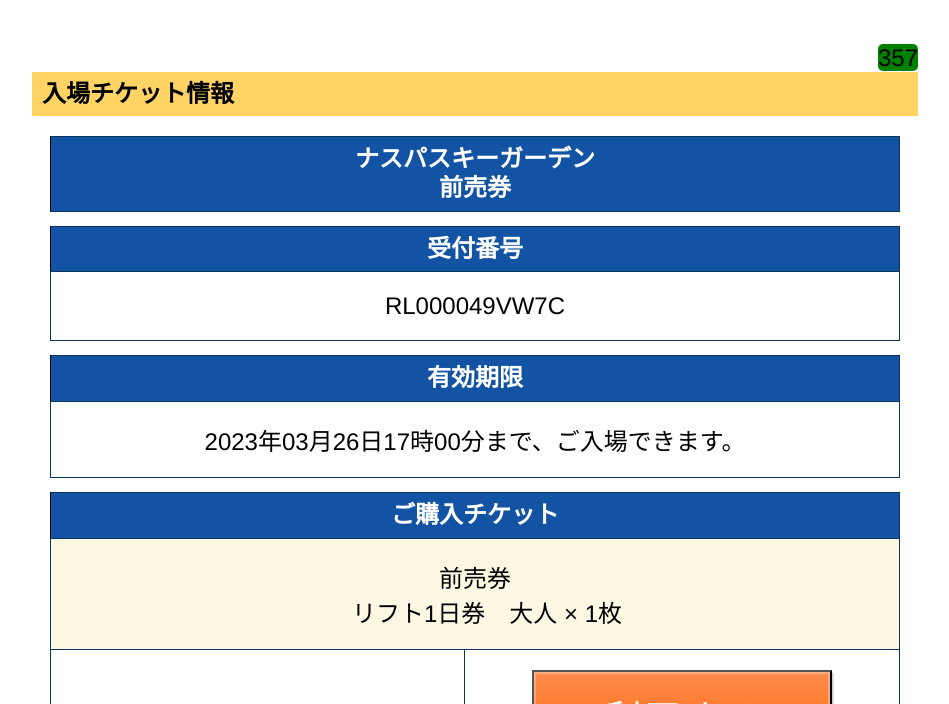
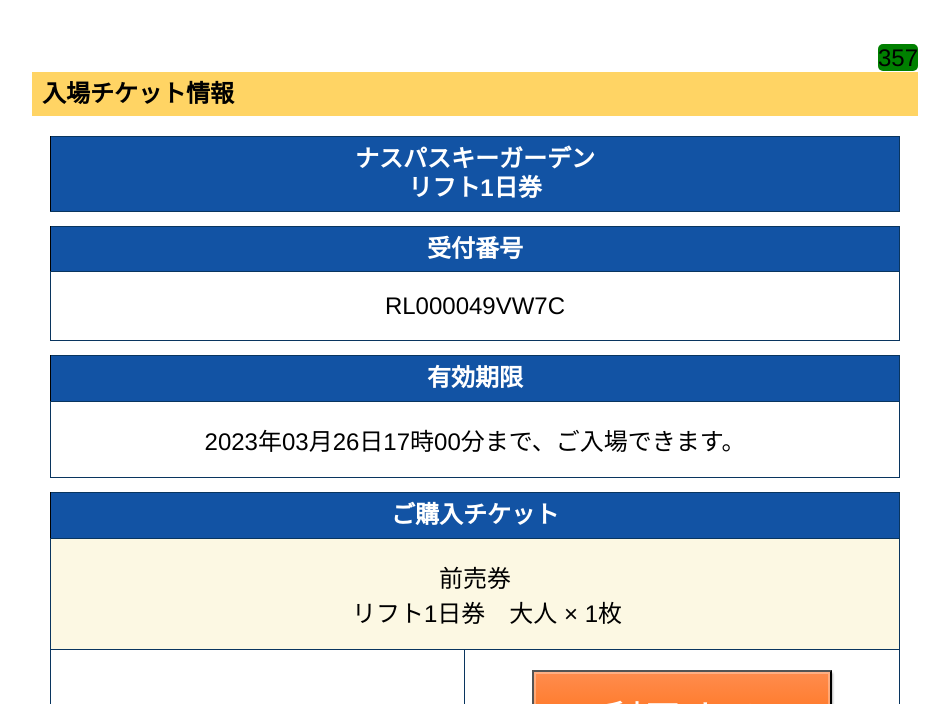
Before and after one commit to lisure-star/.jp-coupon-1910901114, a plain HTML site: page index.html in a window 1280 px wide. Shown: the part 96-800 px from the top of the page, without its empty margins (165-1114 px from the left). Drawn offline with Linux system fonts and the light colour scheme.

Commit message:
Update index.html

```diff
--- a/index.html
+++ b/index.html
@@ -70,7 +70,7 @@
                 </tbody>
                 <thead>
                 <tr>
-                    <th colspan="4">ナスパスキーガーデン <br>前売券</th>
+                    <th colspan="4">ナスパスキーガーデン <br>リフト1日券</th>
                 </tr>
                 </thead>
 
```
